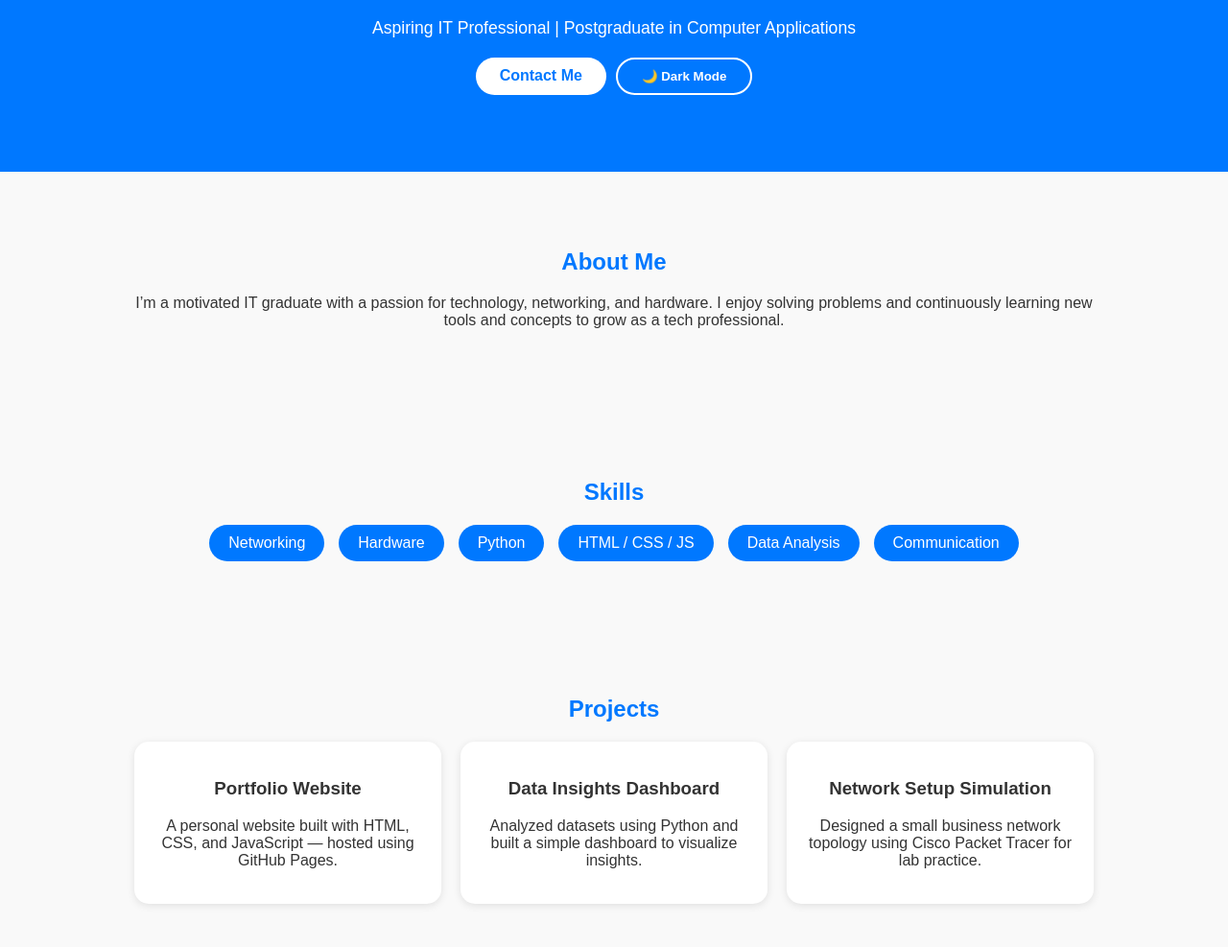
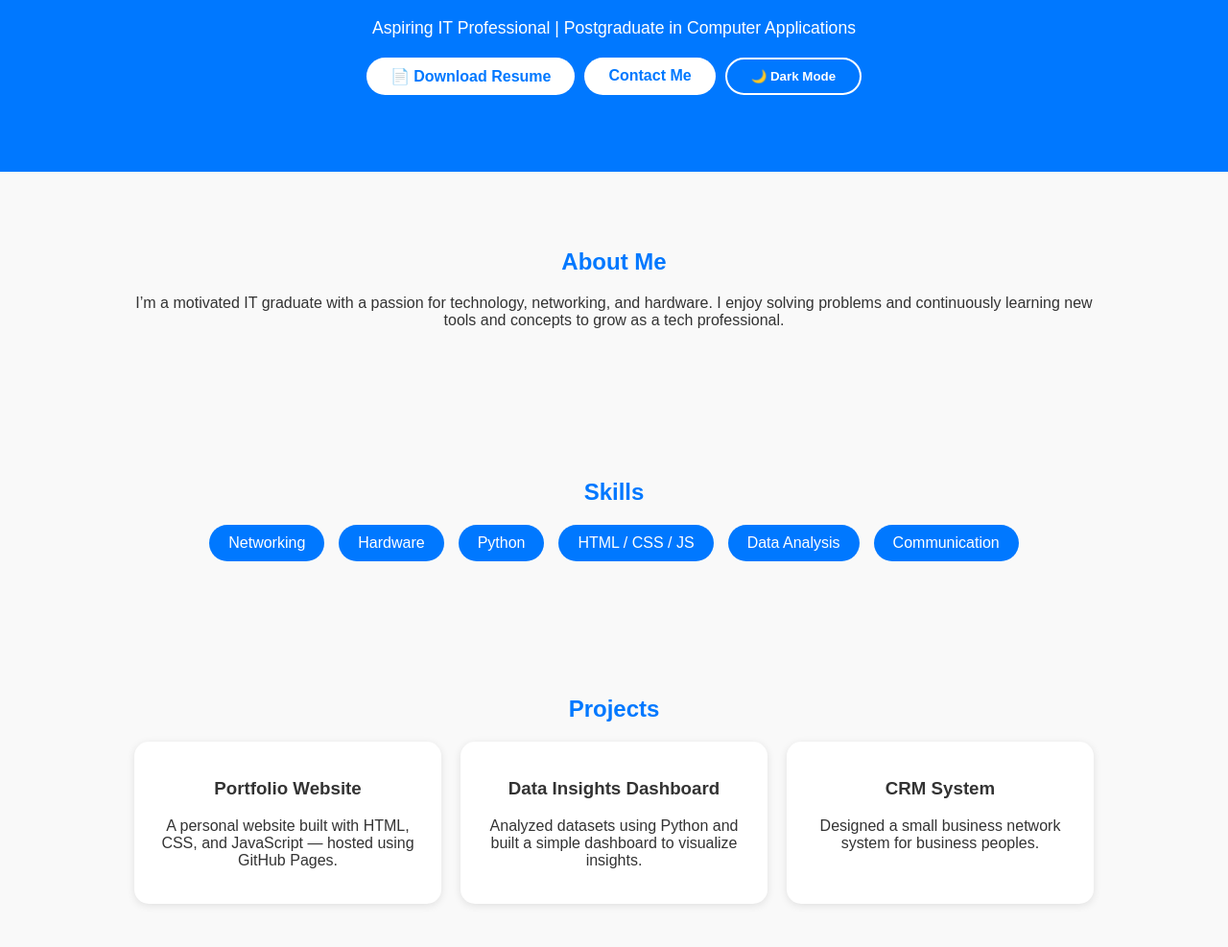
Before and after one commit to sahilmohdvs/sahilmohdvs.github.io, a plain HTML site: page index.html in a window 1280 px wide. Shown: the part 313-1300 px from the top of the page at 96% size. Drawn offline with Linux system fonts and the light colour scheme.

Commit message:
index.html

```diff
--- a/index.html
+++ b/index.html
@@ -12,9 +12,12 @@
       <img src="profile.jpg" alt="Mohammed Sahil VS" class="profile-img" />
       <h1>Mohammed Sahil VS</h1>
       <p class="tagline">Aspiring IT Professional | Postgraduate in Computer Applications</p>
-      <div class="buttons">
-        <a href="#contact" class="btn">Contact Me</a>
-        <button id="theme-toggle" class="btn secondary">🌙 Dark Mode</button>
+     <div class="buttons">
+  <a href="resume.pdf" download class="btn">📄 Download Resume</a>
+  <a href="#contact" class="btn">Contact Me</a>
+  <button id="theme-toggle" class="btn secondary">🌙 Dark Mode</button>
+</div>
+
       </div>
     </div>
   </header>
@@ -56,8 +59,8 @@
           <p>Analyzed datasets using Python and built a simple dashboard to visualize insights.</p>
         </div>
         <div class="project-card">
-          <h3>Network Setup Simulation</h3>
-          <p>Designed a small business network topology using Cisco Packet Tracer for lab practice.</p>
+          <h3>CRM System</h3>
+          <p>Designed a small business network system for business peoples.</p>
         </div>
       </div>
     </div>
```
